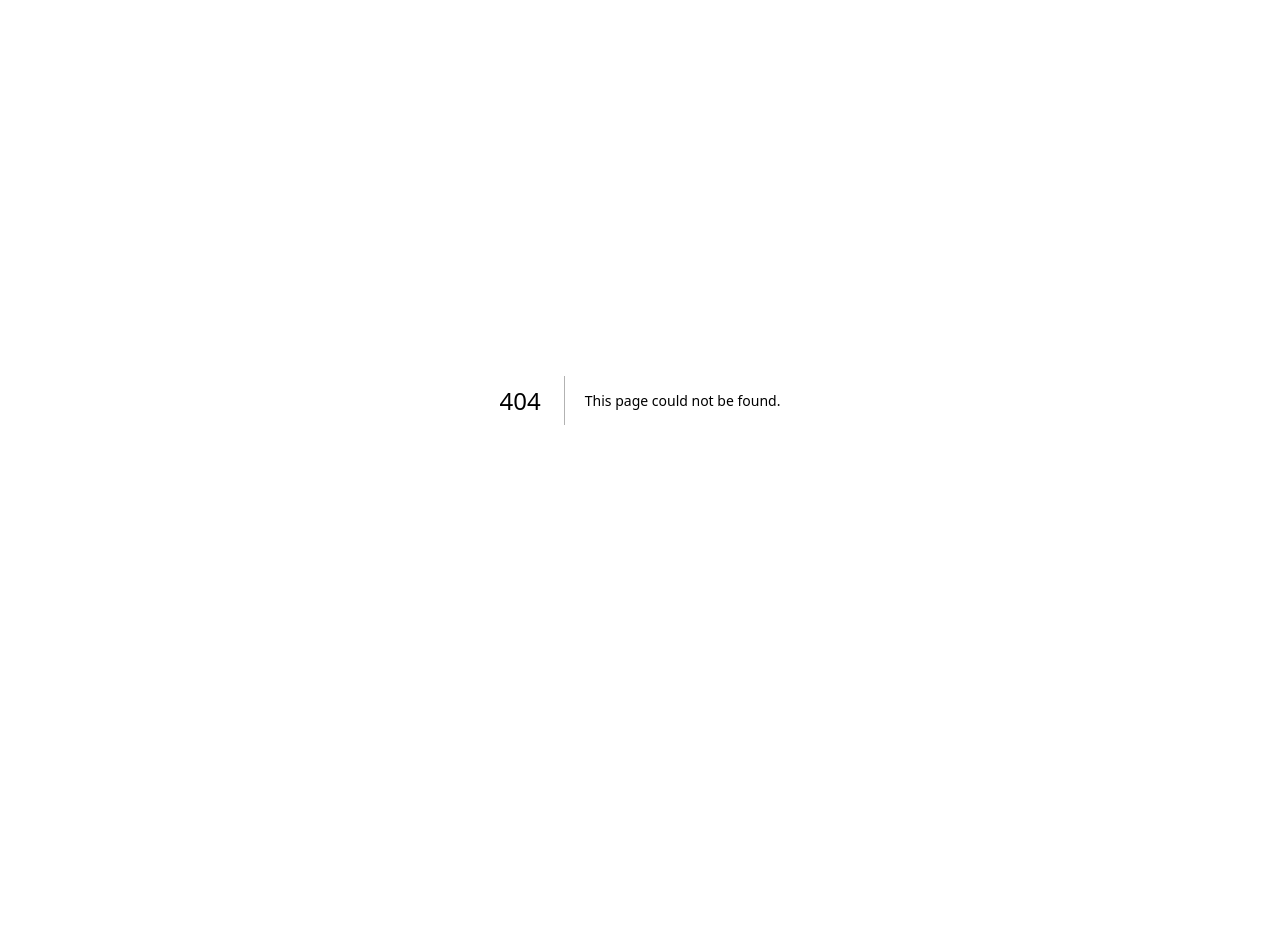
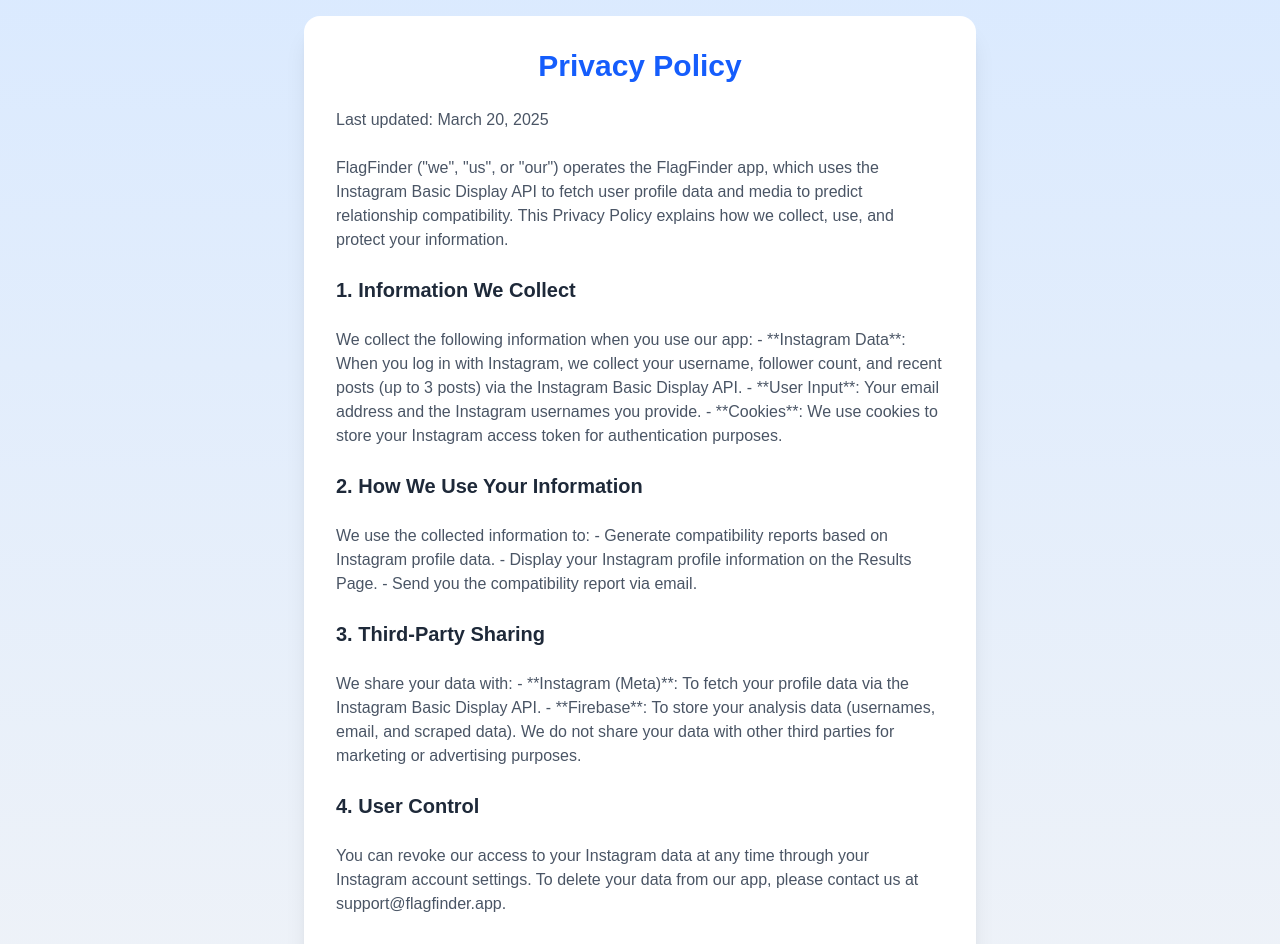
Before and after one commit to rodneyg/flag-finder, a Next.js app: page /privacy-policy in a window 1280 px wide. Before the commit this address had no page. Shown: the top 944 px of the page. Before the commit the page ends 800 px from the top, so only its background shows below. Built offline with nearby package versions, Linux system fonts and the light colour scheme.

Commit message:
Add privacy policy and updates

```diff
--- /dev/null
+++ b/app/privacy-policy/page.tsx
@@ -0,0 +1,46 @@
+export default function PrivacyPolicy() {
+    return (
+      <div className="min-h-screen flex items-center justify-center bg-gradient-to-b from-blue-100 to-gray-100 p-4">
+        <div className="card w-full max-w-2xl bg-white shadow-xl rounded-2xl p-8 space-y-6">
+          <h1 className="text-3xl font-bold text-blue-600 text-center">Privacy Policy</h1>
+          <p className="text-gray-600">Last updated: March 20, 2025</p>
+          <p className="text-gray-600">
+            FlagFinder ("we", "us", or "our") operates the FlagFinder app, which uses the Instagram Basic Display API to fetch user profile data and media to predict relationship compatibility. This Privacy Policy explains how we collect, use, and protect your information.
+          </p>
+          <h2 className="text-xl font-semibold text-gray-800">1. Information We Collect</h2>
+          <p className="text-gray-600">
+            We collect the following information when you use our app:
+            - **Instagram Data**: When you log in with Instagram, we collect your username, follower count, and recent posts (up to 3 posts) via the Instagram Basic Display API.
+            - **User Input**: Your email address and the Instagram usernames you provide.
+            - **Cookies**: We use cookies to store your Instagram access token for authentication purposes.
+          </p>
+          <h2 className="text-xl font-semibold text-gray-800">2. How We Use Your Information</h2>
+          <p className="text-gray-600">
+            We use the collected information to:
+            - Generate compatibility reports based on Instagram profile data.
+            - Display your Instagram profile information on the Results Page.
+            - Send you the compatibility report via email.
+          </p>
+          <h2 className="text-xl font-semibold text-gray-800">3. Third-Party Sharing</h2>
+          <p className="text-gray-600">
+            We share your data with:
+            - **Instagram (Meta)**: To fetch your profile data via the Instagram Basic Display API.
+            - **Firebase**: To store your analysis data (usernames, email, and scraped data).
+            We do not share your data with other third parties for marketing or advertising purposes.
+          </p>
+          <h2 className="text-xl font-semibold text-gray-800">4. User Control</h2>
+          <p className="text-gray-600">
+            You can revoke our access to your Instagram data at any time through your Instagram account settings. To delete your data from our app, please contact us at support@flagfinder.app.
+          </p>
+          <h2 className="text-xl font-semibold text-gray-800">5. Data Security</h2>
+          <p className="text-gray-600">
+            We implement reasonable security measures to protect your data from unauthorized access, including secure storage with Firebase and encrypted cookies for access tokens.
+          </p>
+          <h2 className="text-xl font-semibold text-gray-800">6. Contact Us</h2>
+          <p className="text-gray-600">
+            If you have any questions about this Privacy Policy or our data practices, please contact us at support@flagfinder.app.
+          </p>
+        </div>
+      </div>
+    );
+  }
--- a/app/results/page.tsx
+++ b/app/results/page.tsx
@@ -2,21 +2,77 @@
 
 import { useSearchParams } from 'next/navigation';
 import Link from 'next/link';
+import { useState, useEffect } from 'react';
+import { db } from './../lib/firebase';
+import { doc, getDoc } from 'firebase/firestore';
 
 export default function Results() {
   const searchParams = useSearchParams();
-  const platform = searchParams.get('platform') || 'unknown';
-  const profile1 = searchParams.get('profile1') || 'unknown';
-  const profile2 = searchParams.get('profile2') || 'unknown';
+  const id = searchParams.get('id');
+  const [data, setData] = useState<any>(null);
+  const [loading, setLoading] = useState(true);
+  const [error, setError] = useState('');
+
+  useEffect(() => {
+    const fetchData = async () => {
+      if (!id) {
+        setError('Missing analysis ID');
+        setLoading(false);
+        return;
+      }
+
+      try {
+        const docRef = doc(db, 'analyses', id);
+        const docSnap = await getDoc(docRef);
+
+        if (docSnap.exists()) {
+          setData(docSnap.data());
+        } else {
+          setError('Analysis not found');
+        }
+      } catch (err) {
+        setError('Failed to load results');
+      } finally {
+        setLoading(false);
+      }
+    };
+
+    fetchData();
+  }, [id]);
+
+  if (loading) {
+    return (
+      <div className="min-h-screen flex items-center justify-center bg-gradient-to-b from-blue-100 to-gray-100 p-4">
+        <p className="text-gray-600">Loading...</p>
+      </div>
+    );
+  }
+
+  if (error) {
+    return (
+      <div className="min-h-screen flex items-center justify-center bg-gradient-to-b from-blue-100 to-gray-100 p-4">
+        <p className="text-red-500">{error}</p>
+      </div>
+    );
+  }
+
+  if (!data) {
+    return (
+      <div className="min-h-screen flex items-center justify-center bg-gradient-to-b from-blue-100 to-gray-100 p-4">
+        <p className="text-gray-600">No data available</p>
+      </div>
+    );
+  }
+
+  const { platform, profile1, profile2, profile1Data, profile2Data } = data;
+  const compatibilityScore = 75; // Static for now, will be dynamic later
+  const scoreColor = compatibilityScore >= 70 ? 'text-green-500' : compatibilityScore >= 40 ? 'text-yellow-500' : 'text-red-500';
 
   const getProfileLink = (username: string) => {
     const baseUrl = platform === 'instagram' ? 'https://instagram.com' : 'https://twitter.com';
     const cleanUsername = username.startsWith('@') ? username.replace('@', '') : username;
     return `${baseUrl}/${cleanUsername}`;
   };
-
-  const compatibilityScore = 75; // Static for now, will be dynamic later
-  const scoreColor = compatibilityScore >= 70 ? 'text-green-500' : compatibilityScore >= 40 ? 'text-yellow-500' : 'text-red-500';
 
   return (
     <div className="min-h-screen flex items-center justify-center bg-gradient-to-b from-blue-100 to-gray-100 p-4">
@@ -29,9 +85,8 @@
           </p>
           <p className="text-gray-700 mt-2">Looks like you’re active and friendly online!</p>
           <ul className="list-disc list-inside text-gray-600 mt-2 space-y-1">
-            <li>Posts regularly and gets good engagement.</li>
-            <li>Shares positive and respectful content.</li>
-            <li>No red flags found—great job!</li>
+            <li>Recent posts: {profile1Data.posts.length}</li>
+            <li>Followers: {profile1Data.followers}</li>
           </ul>
         </div>
         <div className="bg-gray-50 p-4 rounded-xl">
@@ -41,9 +96,8 @@
           </p>
           <p className="text-gray-700 mt-2">They’re active but might be a bit casual.</p>
           <ul className="list-disc list-inside text-gray-600 mt-2 space-y-1">
-            <li>Posts often, but engagement varies.</li>
-            <li>Some posts have a casual or flirty vibe.</li>
-            <li>Minor red flag: Watch for consistency in tone.</li>
+            <li>Recent posts: {profile2Data.posts.length}</li>
+            <li>Followers: {profile2Data.followers}</li>
           </ul>
         </div>
         <div className="bg-blue-50 p-4 rounded-xl text-center">
@@ -54,7 +108,10 @@
         <div className="text-sm text-gray-500">
           <p><strong>Disclaimer:</strong> These insights are based on public data and are for informational purposes only. They’re not a final judgment of someone’s character. Always trust your own experiences and how they treat you in real life.</p>
         </div>
-        <Link href="/" className="btn btn-primary w-full text-base text-white bg-blue-600 hover:bg-blue-700 rounded-xl py-3 px-6 shadow-md hover:shadow-lg transition-shadow">
+        <Link href="/payment" className="btn btn-primary w-full text-base text-white bg-blue-600 hover:bg-blue-700 rounded-xl py-2 shadow-md hover:shadow-lg transition-shadow">
+          Upgrade for Deeper Insights
+        </Link>
+        <Link href="/" className="btn btn-primary w-full text-base text-white bg-blue-600 hover:bg-blue-700 rounded-xl py-2 shadow-md hover:shadow-lg transition-shadow">
           Analyze Another Pair
         </Link>
       </div>
--- a/app/tailwind.config.ts
+++ b/app/tailwind.config.ts
@@ -1,11 +1,26 @@
-import type { Config } from 'tailwindcss'
+import type { Config } from 'tailwindcss';
+import daisyui from 'daisyui';
 
-export default {
+// Extend the Config type to include daisyui
+interface CustomConfig extends Config {
+  daisyui?: {
+    themes: string[];
+  };
+}
+
+const config: CustomConfig = {
   content: [
-    "./app/**/*.{js,ts,jsx,tsx}",
+    './app/**/*.{js,ts,jsx,tsx,mdx}',
+    './pages/**/*.{js,ts,jsx,tsx,mdx}',
+    './components/**/*.{js,ts,jsx,tsx,mdx}',
   ],
   theme: {
     extend: {},
   },
-  plugins: [require("daisyui")],
-} satisfies Config
+  plugins: [daisyui],
+  daisyui: {
+    themes: ['light'],
+  },
+};
+
+export default config;
--- a/package.json
+++ b/package.json
@@ -22,6 +22,7 @@
     "@types/node": "^20",
     "@types/react": "^19",
     "@types/react-dom": "^19",
+    "@types/tailwindcss": "^3.0.11",
     "eslint": "^9",
     "eslint-config-next": "15.2.3",
     "tailwindcss": "^4",
--- /dev/null
+++ b/types/daisyui.d.ts
@@ -0,0 +1 @@
+declare module 'daisyui';
```
Also changed, not shown: tsconfig.json (+19 -9 lines), 1 other file (tests, documents, lock files or other folders).
